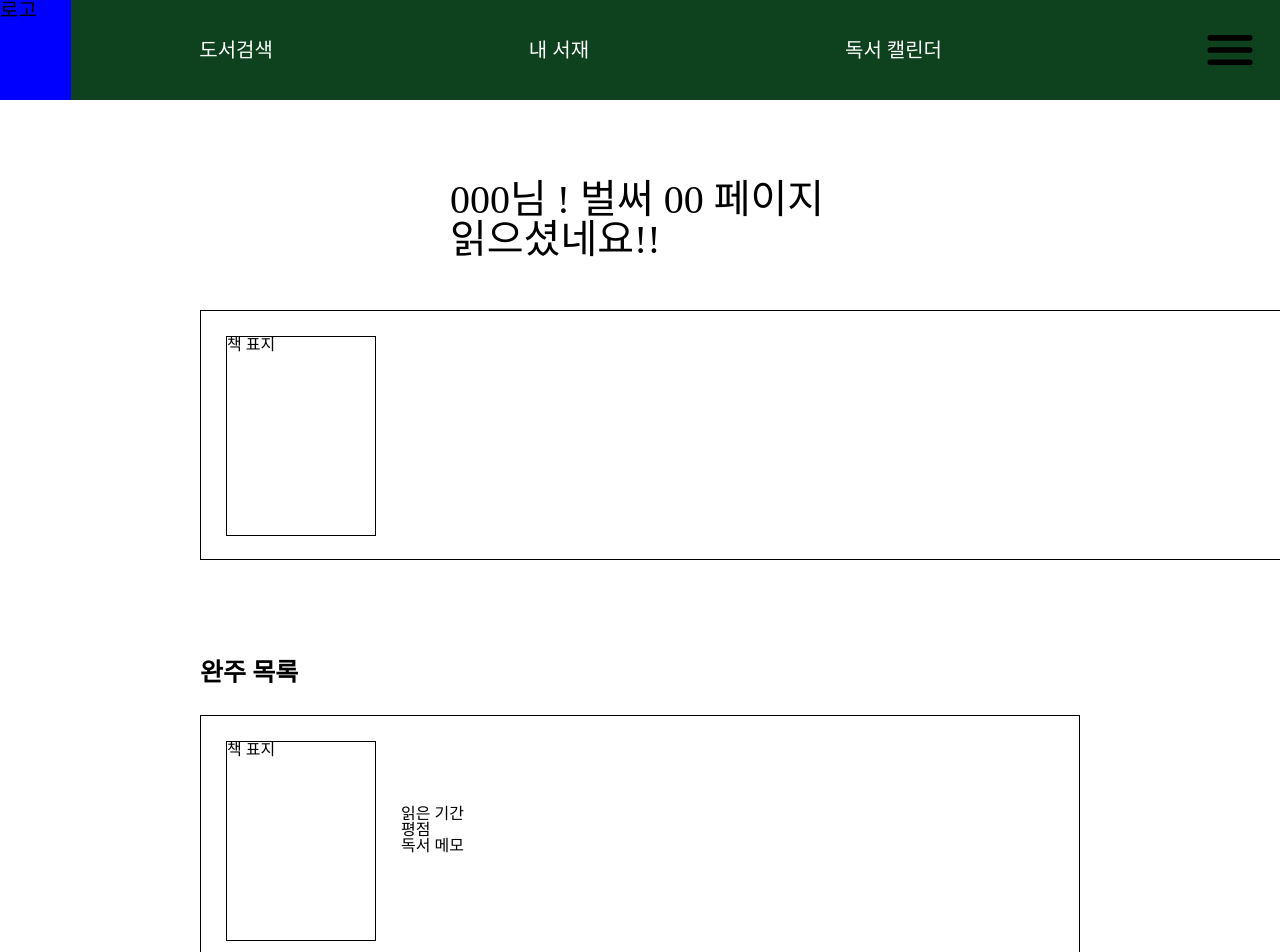
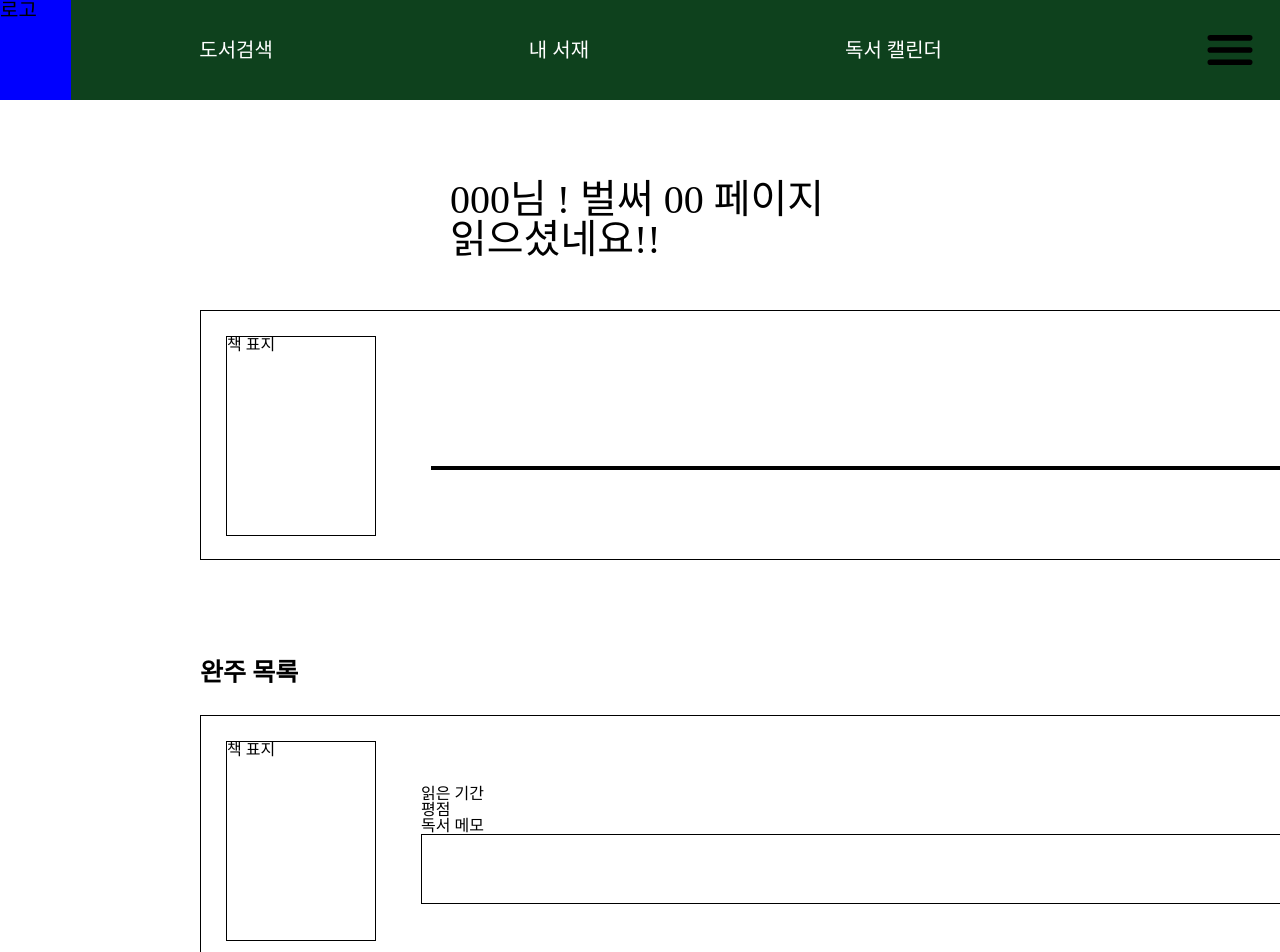
Before and after one commit to Dello96/letitCO, a React (Create React App) app: page / in a window 1280 px wide. Shown: the top 952 px of the page. Built offline with nearby package versions, Linux system fonts and the light colour scheme.

Commit message:
style: 수정 중

```diff
--- a/src/pages/Home/index.tsx
+++ b/src/pages/Home/index.tsx
@@ -8,12 +8,14 @@ import {
   StBookcover,
   StBookProgressWrap,
   StBookProgressMove,
+  StBookProgressPoint,
   StMainSection2,
   StBookDoneTitle,
   StBookDoneList,
   StReadingPeriod,
   StReadingStar,
-  StReadingMemo
+  StReadingMemo,
+  StReadingMemoIndex
  } from './style'
 
 export default function Home() {
@@ -34,6 +36,7 @@ export default function Home() {
               <StBookcover>책 표지</StBookcover>
               <StBookProgressWrap>
                 <StBookProgressMove></StBookProgressMove>
+                <StBookProgressPoint></StBookProgressPoint>
               </StBookProgressWrap>
             </StReadingBox>
         </StMainSection1>
@@ -44,7 +47,10 @@ export default function Home() {
             <div>
               <StReadingPeriod>읽은 기간</StReadingPeriod>
               <StReadingStar>평점</StReadingStar>
-              <StReadingMemo>독서 메모</StReadingMemo>
+              <div>
+                <StReadingMemo>독서 메모</StReadingMemo>
+                <StReadingMemoIndex></StReadingMemoIndex>
+              </div>
             </div>
           </StBookDoneList>
         </StMainSection2>
--- a/src/pages/Home/style.ts
+++ b/src/pages/Home/style.ts
@@ -34,7 +34,13 @@ export const StBookProgressWrap = styled.div`
     position: relative;
 `
 
-export const StBookProgressMove = styled.div`
+export const StBookProgressMove = styled.p`
+    border-top: 4px solid black;
+    width: 910px;
+    margin-top: 50px;
+`
+
+export const StBookProgressPoint = styled.p`
 
 `
 
@@ -49,19 +55,29 @@ export const StBookDoneTitle = styled.div`
 `
 
 export const StBookDoneList = styled.div`
+    width: 1200px;
+    height: 250px;
     border: 1px solid black;
-    margin: 30px 200px 0 200px;
+    margin: 30px 200px 30px 200px;
     display: flex;
 `
 
 export const StReadingPeriod = styled.p`
-    margin-top: 90px;
+    margin-top: 70px;
+    margin-left: 20px;
 `
 
 export const StReadingStar = styled.p`
-
+    margin-left: 20px;
 `
 
 export const StReadingMemo = styled.p`
+    margin-left: 20px;
+`
 
+export const StReadingMemoIndex = styled.div`
+    border: 1px solid black;
+    width: 900px;
+    height: 70px;
+    margin-left: 20px;
 `
```
